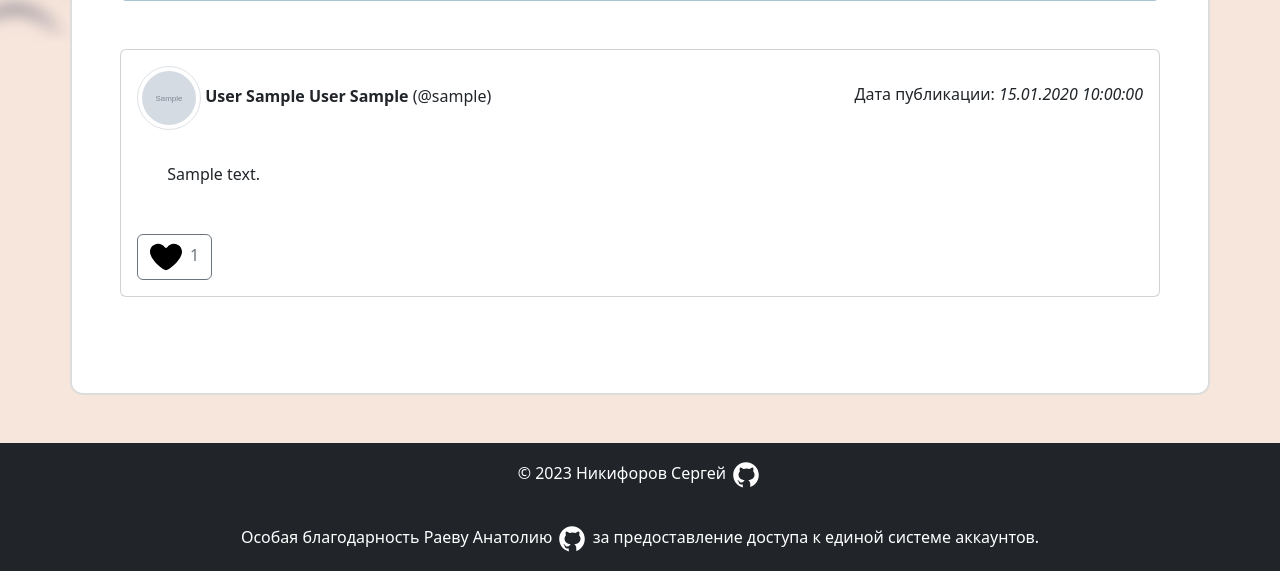
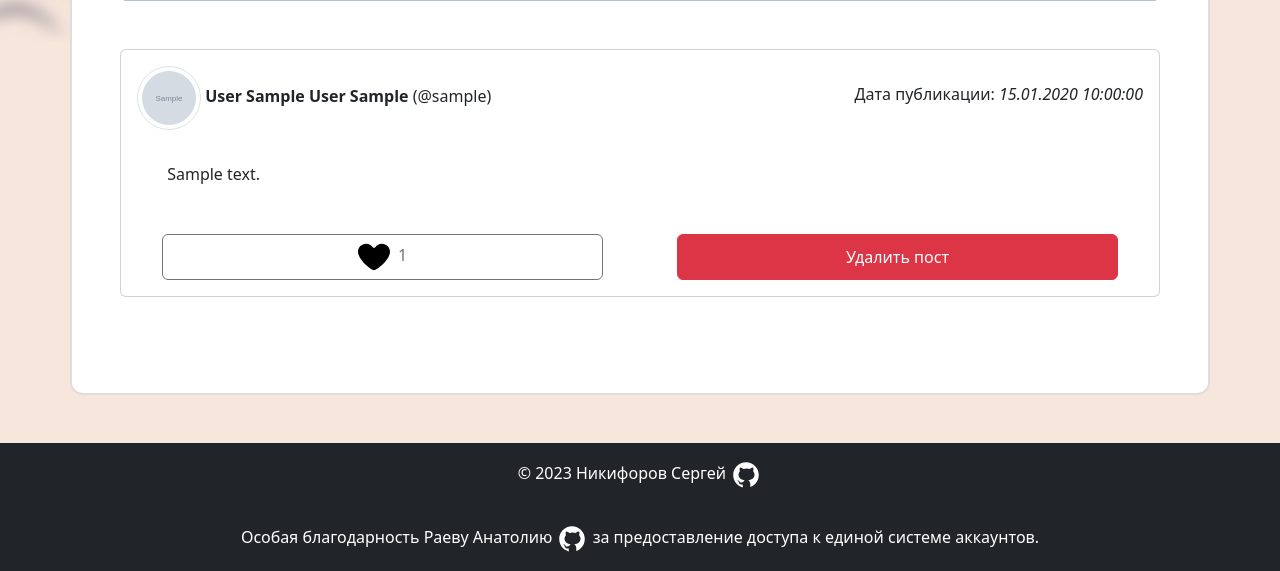
Before and after one commit to Shadow318193/ProtoNetwork, a Flask app: a page that uses templates/user.html in a window 1280 px wide. Shown: the part 1490-2061 px from the top of the page. Run offline with Flask 2, Linux system fonts and the light colour scheme; a user stored in the database is signed in; tables that the repository leaves empty hold one stand-in row (values such as "Sample post"); grey boxes marked "Sample" are stand-in pictures.

Commit message:
User can delete his post

```diff
--- a/main.py
+++ b/main.py
@@ -184,7 +184,7 @@ def user_page(username):
                                    max_count=MAX_MEDIA_COUNT, post_media=post_media, post_media_type=post_media_type,
                                    post_media_count=post_media_count, user_req=user_req, user_friend=user_friend,
                                    the_user_is_friend=the_user_is_friend, last_n=last_n, last_n_time=last_n_time,
-                                   last_n_text=make_text_news(last_n.text))
+                                   last_n_text=make_text_news(last_n.text) if last_n else None)
         elif request.method == "POST":
             if current_user.is_authenticated:
                 if "like_button" in request.form and (current_user == user or not user.posts_only_for_friends):
@@ -242,6 +242,11 @@ def user_page(username):
                                   " часть из них была отброшена", "warning")
                         else:
                             flash("Пост успешно отправлен", "success")
+                    elif "delete_post_button" in request.form and not current_user.is_banned:
+                        post = db_sess.query(Post).filter(Post.id == request.form["delete_post_button"]).first()
+                        db_sess.delete(post)
+                        db_sess.commit()
+                        flash("Пост успешно удалён", "success")
                     elif current_user.is_banned:
                         flash("Ты был забанен, поэтому отправлять с этого аккаунта больше ничего нельзя, "
                               "только смотреть. Причина бана: " + current_user.ban_reason, "danger")
@@ -394,7 +399,7 @@ def friends():
                                current_user=current_user, users_req_c=len(requested_users),
                                users_friends_c=len(friends_users), users_req_l=requested_users,
                                users_friends_l=friends_users, last_n=last_n, last_n_time=last_n_time,
-                               last_n_text=make_text_news(last_n.text))
+                               last_n_text=make_text_news(last_n.text) if last_n else None)
     elif request.method == "POST":
         if "make_friends_button" in request.form or "not_friends_button" in request.form:
             if "make_friends_button" in request.form:
@@ -544,7 +549,8 @@ def search():
             users_c = users.count()
         return render_template("search.html", current_user=current_user, text_to_search=text_to_search,
                                users=needed_users if text_to_search else users, users_c=users_c,
-                               last_n=last_n, last_n_time=last_n_time, last_n_text=make_text_news(last_n.text))
+                               last_n=last_n, last_n_time=last_n_time,
+                               last_n_text=make_text_news(last_n.text) if last_n else None)
     elif request.method == "POST":
         return redirect("/search?req=" + request.form.get("text_to_search").replace(" ", "+"))
 
--- a/templates/news.html
+++ b/templates/news.html
@@ -43,6 +43,11 @@
                 {% endfor %}
             </div>
             {% endif %}
+            <div class="col">
+                    <div class="text-center">
+                        <button type="submit" class="btn btn-danger" style="width: 90%; height: 46px;" id="delete_n_button" name="delete_n_button" value="{{ n.id }}">Удалить новость</button>
+                    </div>
+            </div>
         </div>
         <div class="pb-3"></div>
     {% endfor %}
--- a/templates/user.html
+++ b/templates/user.html
@@ -125,7 +125,7 @@
     {% endif %}
     {% if (current_user == user) or (the_user_is_friend) or not (user.posts_only_for_friends) %}
     {% for post in posts[::-1] %}
-        <div class="card p-3">
+        <div class="card p-3" id="post_{{ post.id }}">
             <div class="row pb-3">
                 <div class="col pb-3">
                     <div>
@@ -163,7 +163,8 @@
             {% endif %}
             <form method="post" class="row">
                 <div class="col">
-                    <button type="submit" class="btn btn-outline-secondary" id="like_button" name="like_button" value="{{ post.id }}"><img class="me-2" width="32" src="
+                    <div class="text-center">
+                        <button type="submit" class="btn btn-outline-secondary" style="width: 90%;" id="like_button" name="like_button" value="{{ post.id }}"><img class="me-2" width="32" src="
                         {% if current_user.id|string() in post_likers[post.id] and current_user.is_authenticated %}
                         /static/media/like_activated.svg
                         {% else %}
@@ -171,6 +172,14 @@
                         {% endif %}"
                         >{{ post.likes }}</button>
                     </div>
+                </div>
+                {% if current_user == user %}
+                <div class="col">
+                    <div class="text-center">
+                        <button type="submit" class="btn btn-danger" style="width: 90%; height: 46px;" id="delete_post_button" name="delete_post_button" value="{{ post.id }}">Удалить пост</button>
+                    </div>
+                </div>
+                {% endif %}
             </form>
         </div>
         <div class="pb-5"></div>
```
Lines whose indentation alone changed are shown as unchanged.
